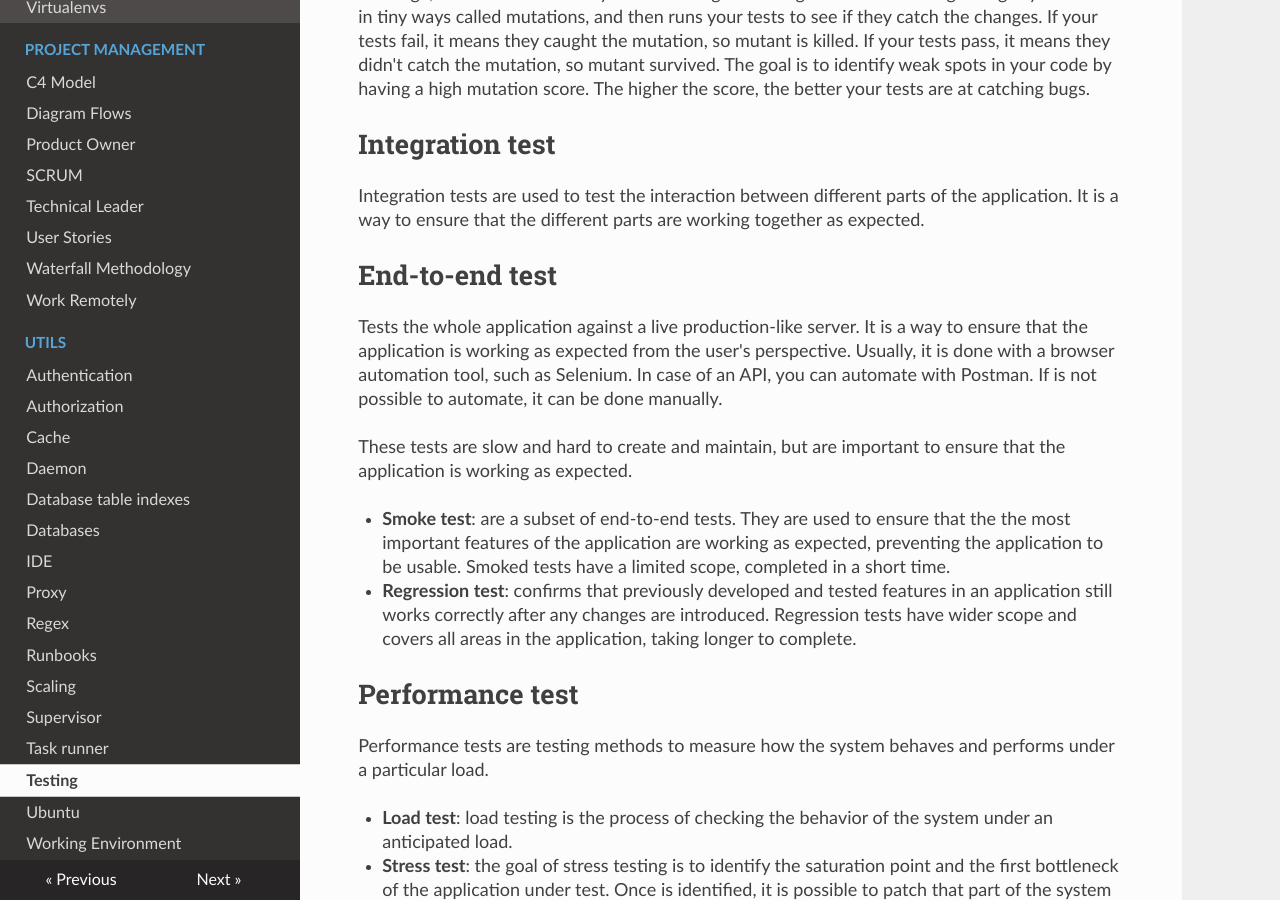
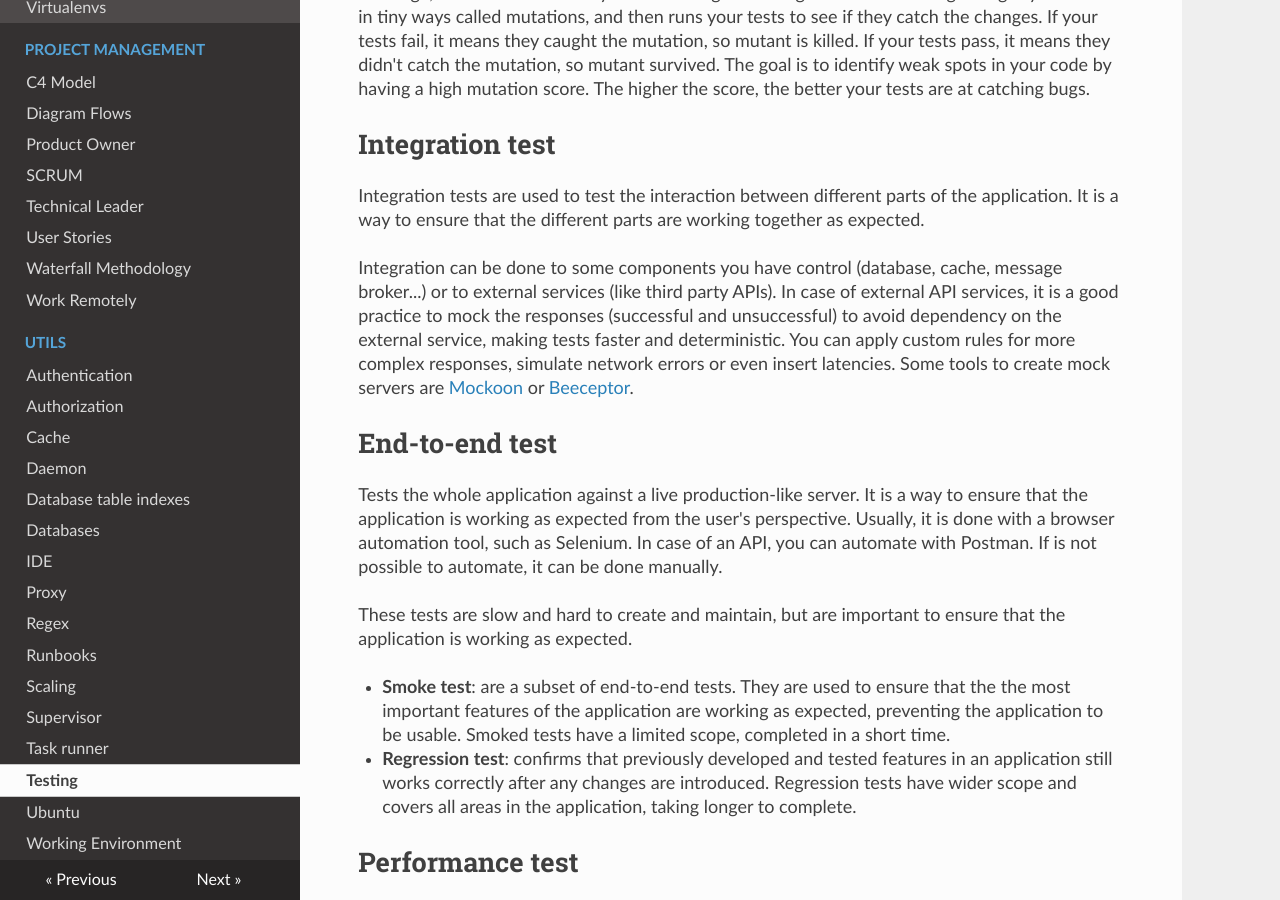
Before and after one commit to McLargo/mkdown-docs, an MkDocs documentation site: the page built from docs/utils/testing.md, in a window 1280 px wide and 900 px high, scrolled down 1171 px. Built offline with MkDocs 1.6.1, drawn with Linux system fonts in a browser that asks for light colours; nearby versions of some CDN libraries.

Commit message:
chore: mock servers in integration test section

```diff
--- a/docs/utils/testing.md
+++ b/docs/utils/testing.md
@@ -57,6 +57,15 @@ tests are at catching bugs.
 Integration tests are used to test the interaction between different parts of
 the application. It is a way to ensure that the different parts are working
 together as expected.
+
+Integration can be done to some components you have control (database, cache,
+message broker...) or to external services (like third party APIs). In case of
+external API services, it is a good practice to mock the responses (successful
+and unsuccessful) to avoid dependency on the external service, making tests
+faster and deterministic. You can apply custom rules for more complex responses,
+simulate network errors or even insert latencies. Some tools to create mock
+servers are [Mockoon](https://mockoon.com/) or
+[Beeceptor](]https://beeceptor.com/).
 
 ## End-to-end test
 
```
Also changed, not shown: 1 other file.
